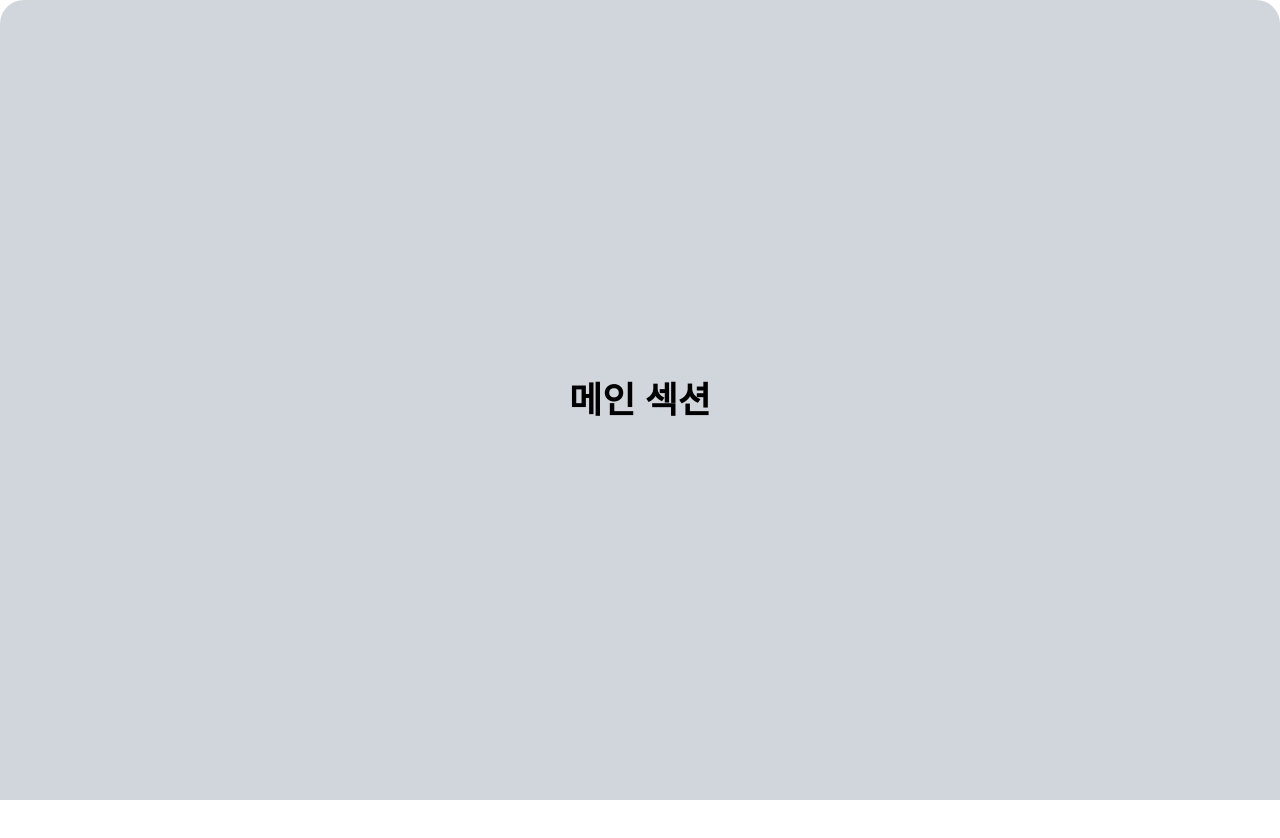
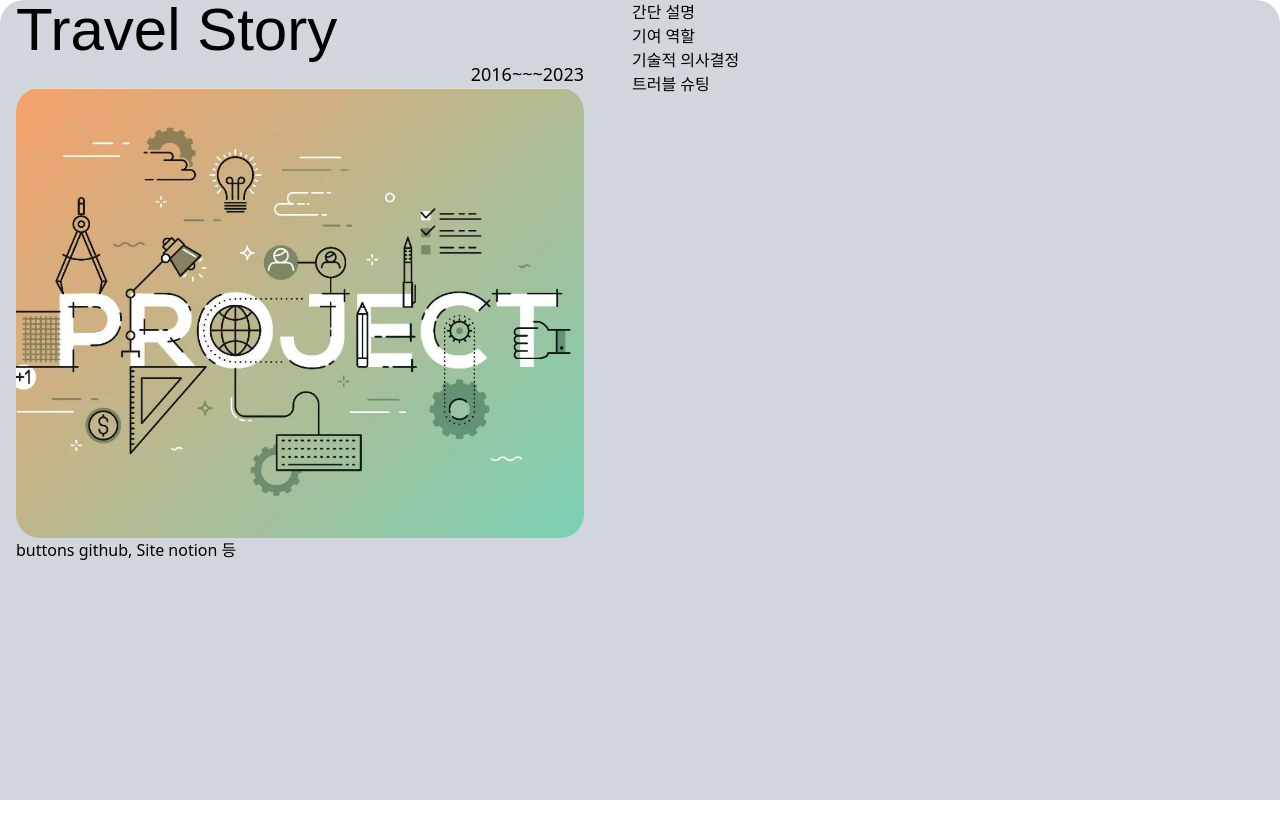
Before and after one commit to 0dytpq0/Portfolio, a Next.js app: page /projects in a window 1280 px wide. Shown: the top 838 px of the page. Built offline with nearby package versions, Linux system fonts and the light colour scheme; a web font is replaced by a local one.

Commit message:
design : 프로젝트 페이지 구조 스케치

```diff
--- a/src/app/(pages)/projects/page.tsx
+++ b/src/app/(pages)/projects/page.tsx
@@ -4,6 +4,7 @@ import { useGSAP } from '@gsap/react';
 import gsap from 'gsap';
 import { ScrollTrigger } from 'gsap/ScrollTrigger';
 import ReactLenis from 'lenis/react';
+import Image from 'next/image';
 import { useRef } from 'react';
 
 gsap.registerPlugin(ScrollTrigger);
@@ -39,22 +40,49 @@ export default function ProjectsPage() {
 
     { scope: containerRef }
   );
-
+  // i === 0 ? main-panel : sub-panel로 구분
   return (
     <ReactLenis root>
-      <div className='h-dvh w-dvw ' ref={containerRef}>
+      <div className='h-dvh w-dvw' ref={containerRef}>
         <div className='panels-container w-full h-full relative overflow-hidden'>
-          <div className='main-panel w-full h-full absolute inset-0 bg-gray-300 flex items-center justify-center text-4xl font-bold rounded-t-3xl'>
-            메인 섹션
+          <div className='main-panel w-full h-full absolute inset-0 bg-gray-300 flex rounded-t-3xl'>
+            <div className='w-[600px] min-w-[400px] px-4 flex flex-col '>
+              <h1 className='font-loopet text-6xl'>Travel Story</h1>
+              <div className='text-lg flex justify-end w-full '>
+                2016~~~2023
+              </div>
+              <div className='relative aspect-video w-full h-[450px] rounded-3xl'>
+                <Image
+                  src='/project.webp'
+                  alt='project'
+                  fill
+                  className='object-cover rounded-3xl'
+                />
+              </div>
+              <div className='flex items-center w-full'>
+                buttons github, Site notion 등
+              </div>
+            </div>
+            <div className='flex-1 pl-8'>
+              <div>
+                <p>간단 설명</p>
+                <p>기여 역할</p>
+              </div>
+              <div>기술적 의사결정</div>
+              <div>트러블 슈팅</div>
+            </div>
           </div>
-          <div className='sub-panel opacity-0  w-full h-full absolute inset-0 bg-red-300 flex items-center justify-center text-4xl font-bold rounded-t-3xl'>
+          <div className='sub-panel opacity-0  w-full h-full absolute inset-0 bg-red-300 flex items-center justify-center rounded-t-3xl'>
             두 번째 섹션
           </div>
 
-          <div className='sub-panel opacity-0  w-full h-full absolute inset-0 bg-green-300 flex items-center justify-center text-4xl font-bold rounded-t-3xl'>
+          <div className='sub-panel opacity-0  w-full h-full absolute inset-0 bg-green-300 flex items-center justify-center rounded-t-3xl'>
             세 번째 섹션
           </div>
-          <div className='sub-panel opacity-0  w-full h-full absolute inset-0 bg-blue-300 flex items-center justify-center text-4xl font-bold rounded-t-3xl'>
+          <div
+            id='fourth-section'
+            className='sub-panel opacity-0  w-full h-full absolute inset-0 bg-blue-300 flex items-center justify-center rounded-t-3xl'
+          >
             네 번째 섹션
           </div>
         </div>
```
